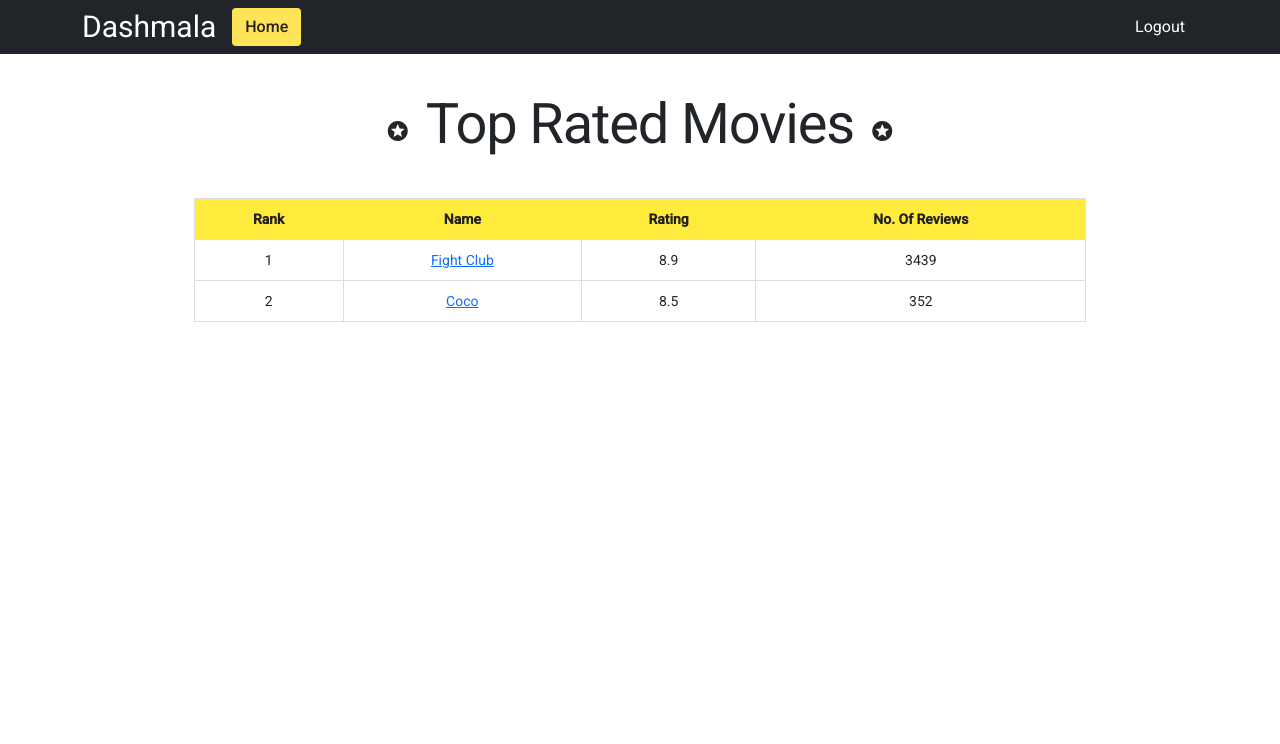
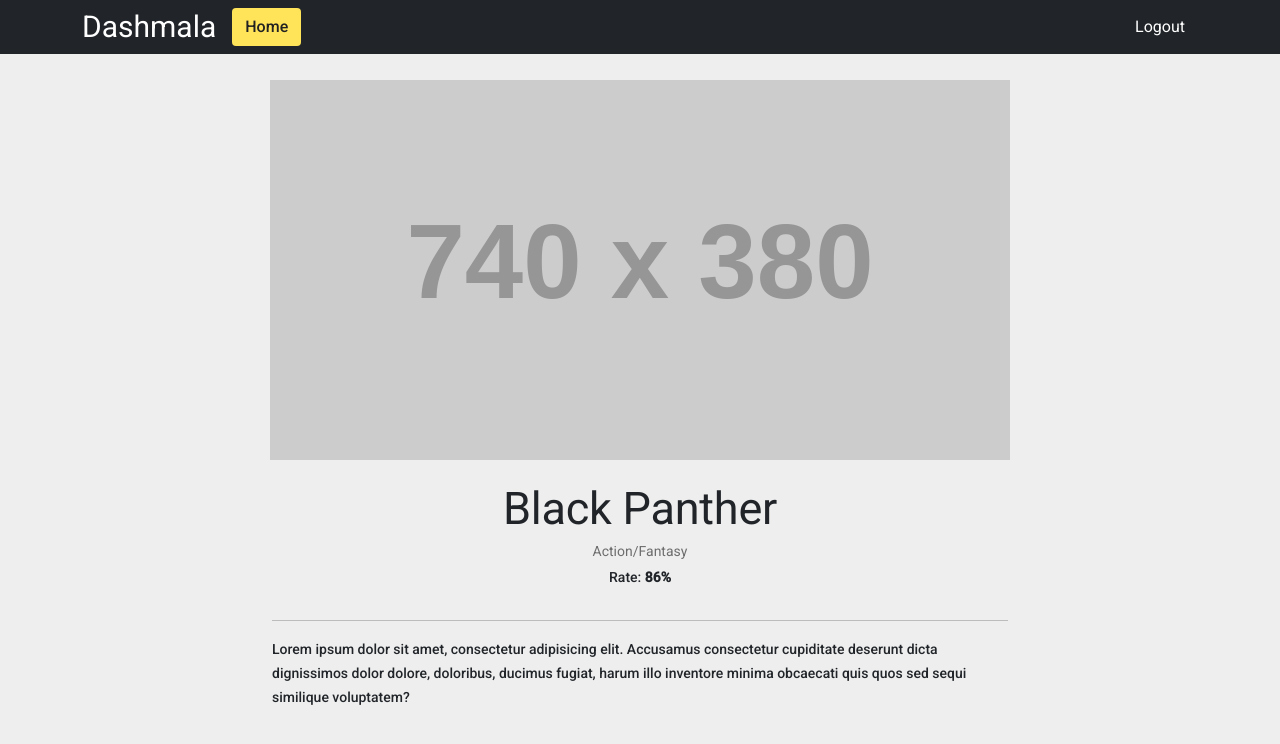
Before and after one commit to MohamedAdel769/movie-app, an Angular app: page /catalog in a window 1280 px wide. Shown: the top 744 px of the page. Built offline with nearby package versions, Linux system fonts and the light colour scheme; sample sign-in values are in the browser's storage.

Commit message:
Added template for movie-details

```diff
--- a/src/app/catalog/catalog.component.html
+++ b/src/app/catalog/catalog.component.html
@@ -1,42 +1,43 @@
-<div class="row">
-  <div class="col-xs-12">
-    <div class="d-flex justify-content-center align-items-baseline">
-      <mat-icon>stars</mat-icon>
-      <div class="m-3 mat-display-3">Top Rated Movies</div>
-      <mat-icon>stars</mat-icon>
-    </div>
-  </div>
-</div>
-<div class="row">
-  <div class="col-xs-12">
-    <!-- TODO: use material table -->
-    <table>
-      <thead>
-      <tr>
-        <th>rank</th>
-        <th>name</th>
-        <th>rating</th>
-        <th>no. of reviews</th>
-      </tr>
-      </thead>
-      <tbody>
-      <tr>
-        <td>1</td>
-        <td>
-          <a href="#">Fight Club</a>
-        </td>
-        <td>8.9</td>
-        <td>3439</td>
-      </tr>
-      <tr>
-        <td>2</td>
-        <td>
-          <a href="#">Coco</a>
-        </td>
-        <td>8.5</td>
-        <td>352</td>
-      </tr>
-      </tbody>
-    </table>
-  </div>
-</div>
+<!--<div class="row">-->
+<!--  <div class="col-xs-12">-->
+<!--    <div class="d-flex justify-content-center align-items-baseline">-->
+<!--      <mat-icon>stars</mat-icon>-->
+<!--      <div class="m-3 mat-display-3">Top Rated Movies</div>-->
+<!--      <mat-icon>stars</mat-icon>-->
+<!--    </div>-->
+<!--  </div>-->
+<!--</div>-->
+<!--<div class="row">-->
+<!--  <div class="col-xs-12">-->
+<!--    &lt;!&ndash; TODO: use material table &ndash;&gt;-->
+<!--    <table>-->
+<!--      <thead>-->
+<!--      <tr>-->
+<!--        <th>rank</th>-->
+<!--        <th>name</th>-->
+<!--        <th>rating</th>-->
+<!--        <th>no. of reviews</th>-->
+<!--      </tr>-->
+<!--      </thead>-->
+<!--      <tbody>-->
+<!--      <tr>-->
+<!--        <td>1</td>-->
+<!--        <td>-->
+<!--          <a href="#">Fight Club</a>-->
+<!--        </td>-->
+<!--        <td>8.9</td>-->
+<!--        <td>3439</td>-->
+<!--      </tr>-->
+<!--      <tr>-->
+<!--        <td>2</td>-->
+<!--        <td>-->
+<!--          <a href="#">Coco</a>-->
+<!--        </td>-->
+<!--        <td>8.5</td>-->
+<!--        <td>352</td>-->
+<!--      </tr>-->
+<!--      </tbody>-->
+<!--    </table>-->
+<!--  </div>-->
+<!--</div>-->
+<app-movie-details></app-movie-details>
--- a/src/app/catalog/movie-details/movie-details.component.css
+++ b/src/app/catalog/movie-details/movie-details.component.css
@@ -0,0 +1,9 @@
+#movie-banner{
+  /*border: 2px solid red;*/
+}
+
+#movie-details{
+  margin-top: 10px;
+  padding: 15px 10px;
+  text-align: center;
+}
--- a/src/app/catalog/movie-details/movie-details.component.html
+++ b/src/app/catalog/movie-details/movie-details.component.html
@@ -1 +1,20 @@
-<p>movie-details works!</p>
+<div class="row">
+  <div class="col-xs-12">
+    <div id="movie-banner">
+      <img class="d-block m-auto" src="https://via.placeholder.com/740x380">
+    </div>
+    <div id="movie-details">
+      <div class="mat-display-2 mb-2">Black Panther</div>
+      <div class="mat-card-subtitle">Action/Fantasy</div>
+      <div class="mat-body-2 mt-1">Rate: <strong>86%</strong></div>
+    </div>
+    <div class="row">
+      <div class="col-md-8 m-auto">
+        <hr>
+        <div id="movie-overview">
+          <p class="mat-body-strong">Lorem ipsum dolor sit amet, consectetur adipisicing elit. Accusamus consectetur cupiditate deserunt dicta dignissimos dolor dolore, doloribus, ducimus fugiat, harum illo inventore minima obcaecati quis quos sed sequi similique voluptatem?</p>
+        </div>
+      </div>
+    </div>
+  </div>
+</div>
--- a/src/styles.css
+++ b/src/styles.css
@@ -1,4 +1,4 @@
 /* You can add global styles to this file, and also import other style files */
 
 html, body { height: 100%; }
-body { margin: 0; font-family: Roboto, "Helvetica Neue", sans-serif; }
+body { margin: 0; font-family: Roboto, "Helvetica Neue", sans-serif; background-color: #EEE !important;}
```
